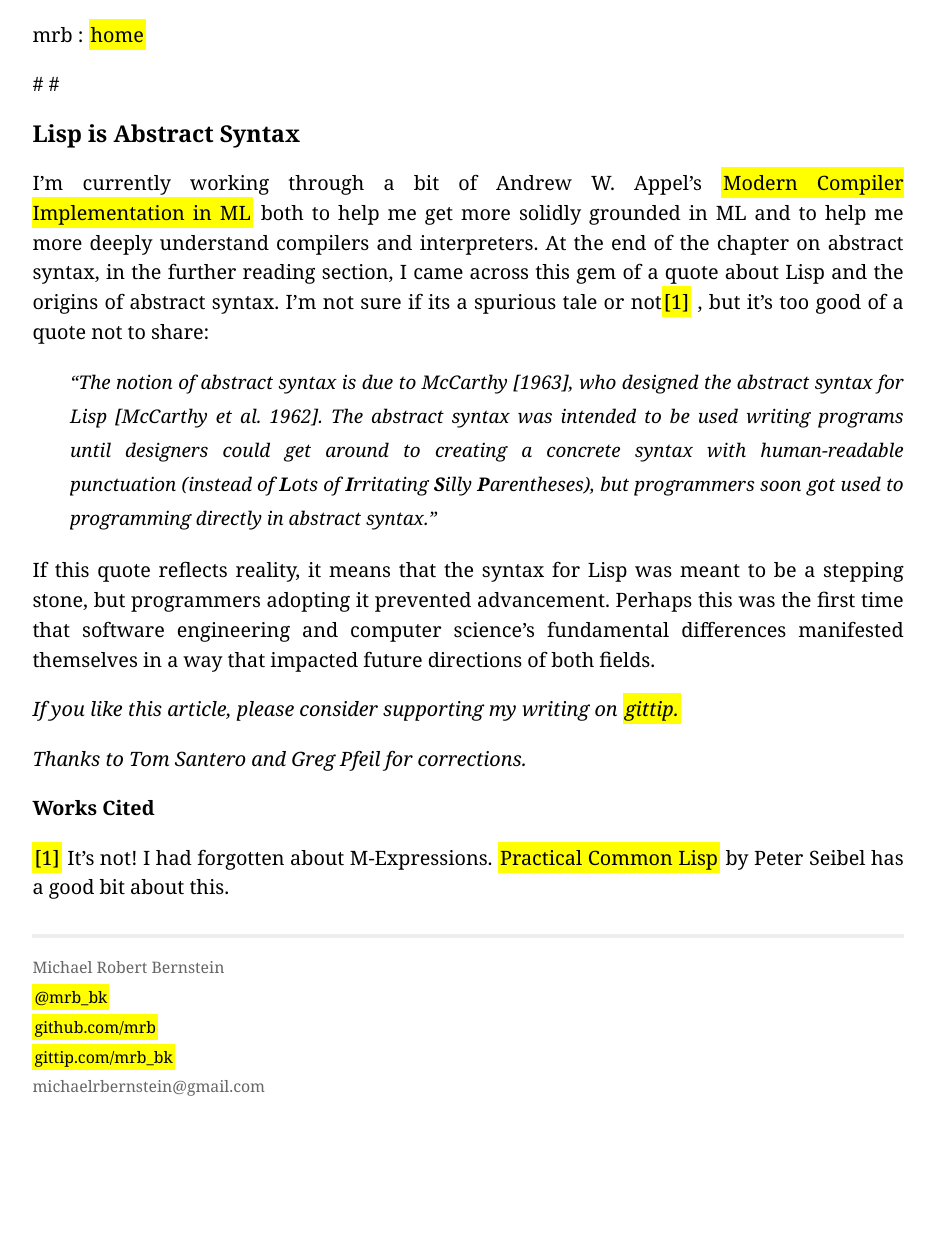
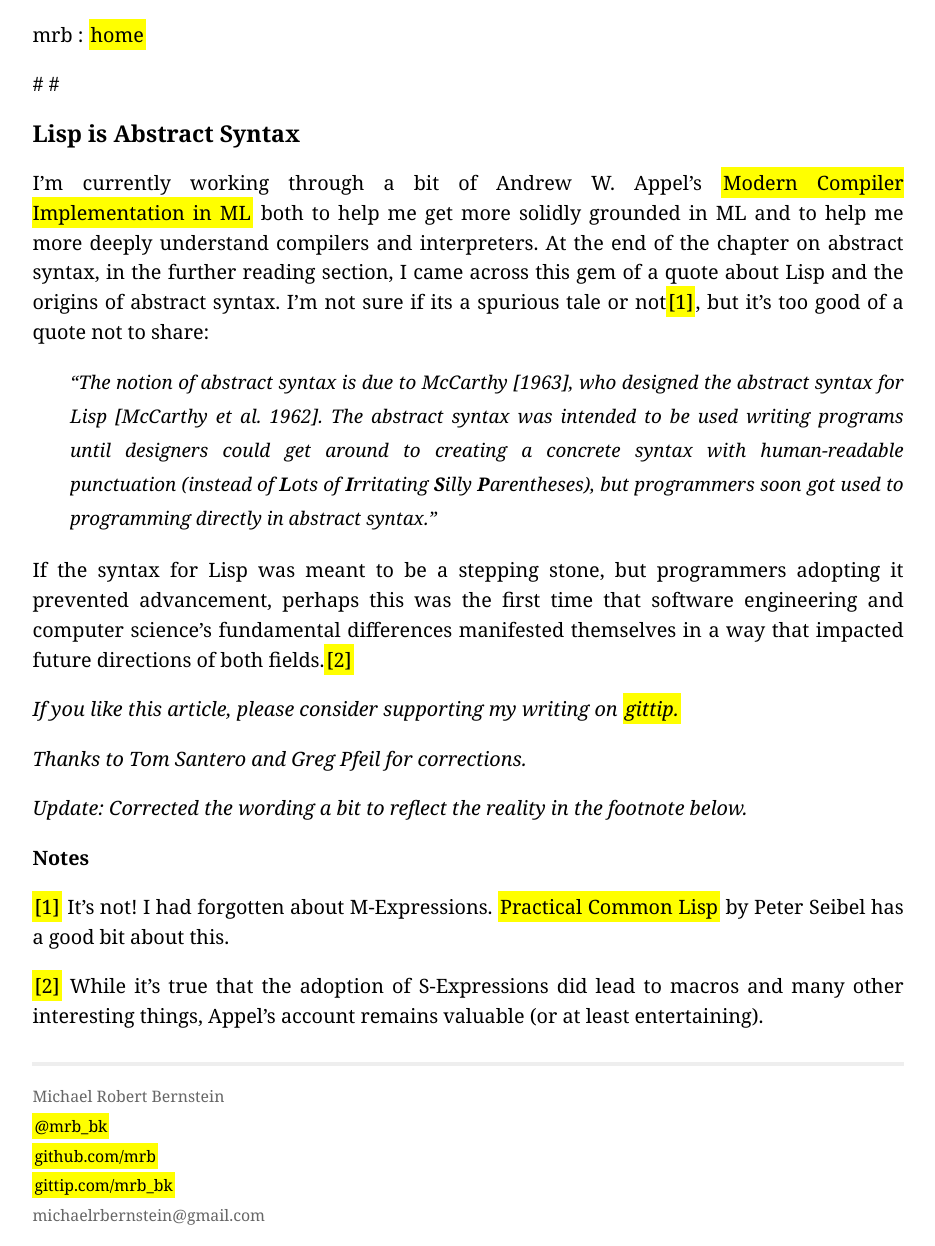
Before and after one commit to mrb/mrb.github.com, a Jekyll site: the page built from _posts/2014-04-16-lisp-is-abstract-syntax.markdown, in a window 1280 px wide. Shown: the whole page, without its empty margins (172-1107 px from the left). Built offline with Jekyll 4.4.1, drawn with Linux system fonts in a browser that asks for light colours; Markdown is read by kramdown in place of the engine named in the settings; comment, search, counter and statistics services are not loaded; before the commit the page ends 1118 px from its top, so only the background shows below that.

Commit message:
A tiny bit more

```diff
--- a/_posts/2014-04-16-lisp-is-abstract-syntax.markdown
+++ b/_posts/2014-04-16-lisp-is-abstract-syntax.markdown
@@ -8,16 +8,20 @@ other: true
 #
 ### Lisp is Abstract Syntax
 
-I'm currently working through a bit of Andrew W. Appel's <a href="https://www.cs.princeton.edu/~appel/modern/ml/">Modern Compiler Implementation in ML</a> both to help me get more solidly grounded in ML and to help me more deeply understand compilers and interpreters. At the end of the chapter on abstract syntax, in the further reading section, I came across this gem of a quote about Lisp and the origins of abstract syntax. I'm not sure if its a spurious tale or not<a href="#bib1">[1]</a> , but it's too good of a quote not to share:
+I'm currently working through a bit of Andrew W. Appel's <a href="https://www.cs.princeton.edu/~appel/modern/ml/">Modern Compiler Implementation in ML</a> both to help me get more solidly grounded in ML and to help me more deeply understand compilers and interpreters. At the end of the chapter on abstract syntax, in the further reading section, I came across this gem of a quote about Lisp and the origins of abstract syntax. I'm not sure if its a spurious tale or not<a href="#bib1">[1]</a>, but it's too good of a quote not to share:
 
 > "The notion of abstract syntax is due to McCarthy [1963], who designed the abstract syntax for Lisp [McCarthy et al. 1962]. The abstract syntax was intended to be used writing programs until designers could get around to creating a concrete syntax with human-readable punctuation (instead of <b>L</b>ots of <b>I</b>rritating <b>S</b>illy <b>P</b>arentheses), but programmers soon got used to programming directly in abstract syntax."
 
-If this quote reflects reality, it means that the syntax for Lisp was meant to be a stepping stone, but programmers adopting it prevented advancement. Perhaps this was the first time that software engineering and computer science's fundamental differences manifested themselves in a way that impacted future directions of both fields.
+If the syntax for Lisp was meant to be a stepping stone, but programmers adopting it prevented advancement, perhaps this was the first time that software engineering and computer science's fundamental differences manifested themselves in a way that impacted future directions of both fields.<a href="#bib2">[2]</a>
 
 *If you like this article, please consider supporting my writing on <a href="https://www.gittip.com/mrb_bk/">gittip.</a>*
 
 *Thanks to Tom Santero and Greg Pfeil for corrections.*
 
-#### Works Cited
+*Update: Corrected the wording a bit to reflect the reality in the footnote below.*
+
+#### Notes
 
 <a id="bib1">[1]</a> It's not! I had forgotten about M-Expressions. <a href="http://www.gigamonkeys.com/book/syntax-and-semantics.html">Practical Common Lisp</a> by Peter Seibel has a good bit about this.
+
+<a id="bib2">[2]</a> While it's true that the adoption of S-Expressions did lead to macros and many other interesting things, Appel's account remains valuable (or at least entertaining).
```
